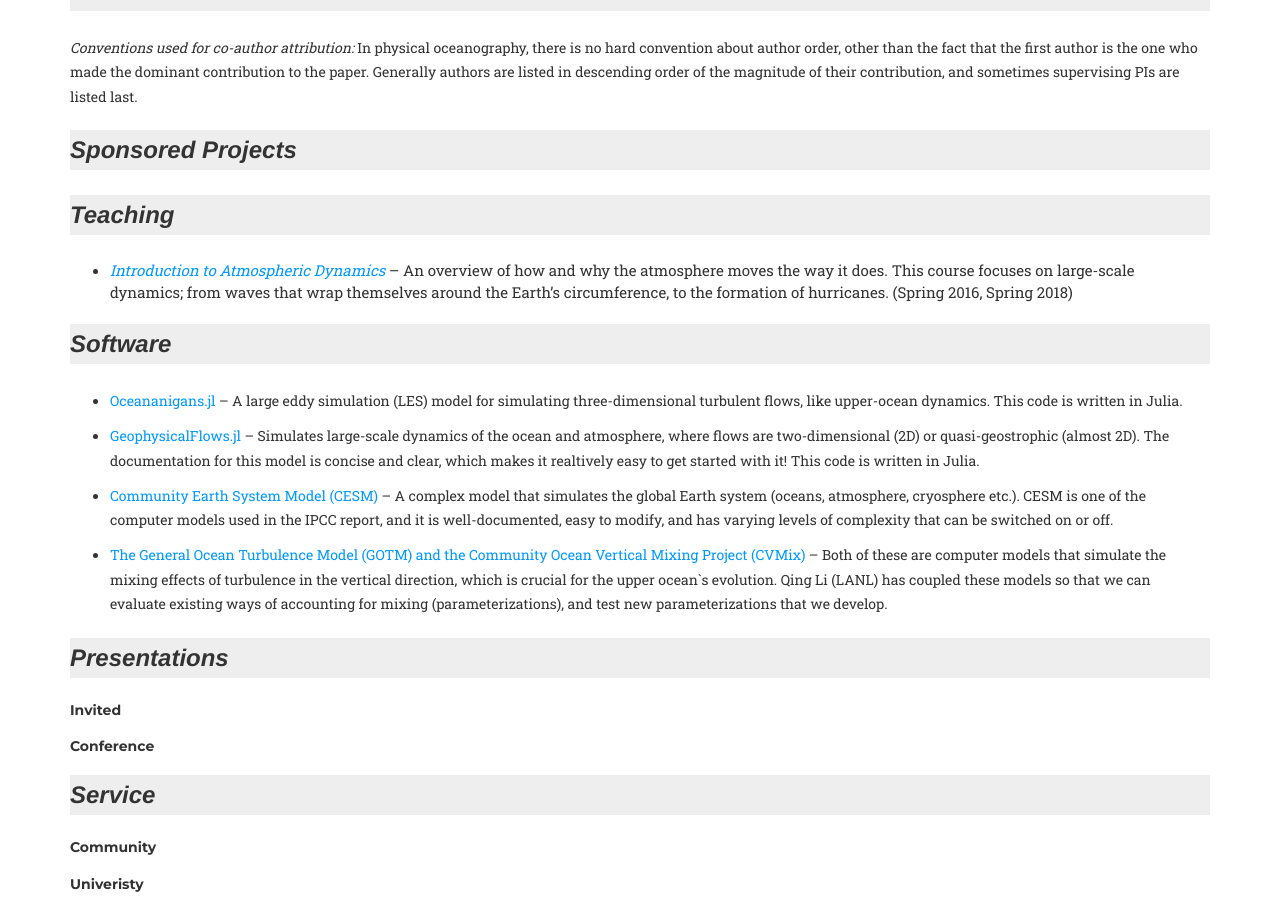
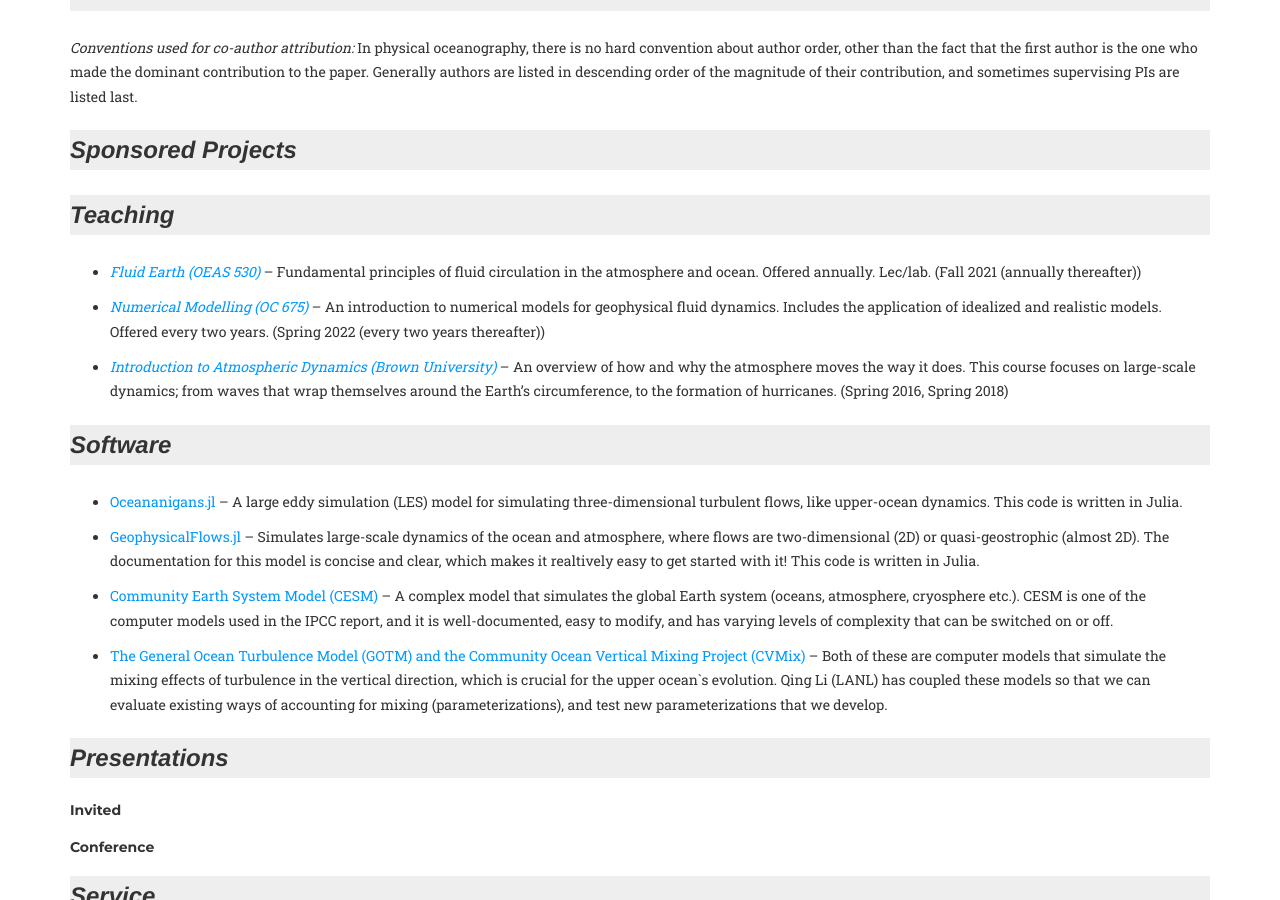
Before and after one commit to BrodiePearson/BrodiePearson.github.io, a Jekyll site: the page built from cv/index.md, in a window 1280 px wide and 900 px high, scrolled down 915 px. Built offline with Jekyll 4.4.1, drawn with Linux system fonts in a browser that asks for light colours; some web fonts are replaced; comment, search, counter and statistics services are not loaded.

Commit message:
Update courses.yml

```diff
--- a/_data/courses.yml
+++ b/_data/courses.yml
@@ -1,4 +1,16 @@
-- title: Introduction to Atmospheric Dynamics
+- title: Fluid Earth (OEAS 530)
+  pic: Global_Diss.jpg
+  url:
+  description: "Fundamental principles of fluid circulation in the atmosphere and ocean. Offered annually. Lec/lab. "
+  offered: Fall 2021 (annually thereafter)
+
+- title: Numerical Modelling (OC 675)
+  pic: Numerical_discretization.png
+  url:
+  description: "An introduction to numerical models for geophysical fluid dynamics. Includes the application of idealized and realistic models. Offered every two years. "
+  offered: Spring 2022 (every two years thereafter)
+
+- title: Introduction to Atmospheric Dynamics (Brown University)
   pic: Cold_Front.png
   url:
   description: "An overview of how and why the atmosphere moves the way it does. This course focuses on large-scale dynamics; from waves that wrap themselves around the Earth's circumference, to the formation of hurricanes. "
```
